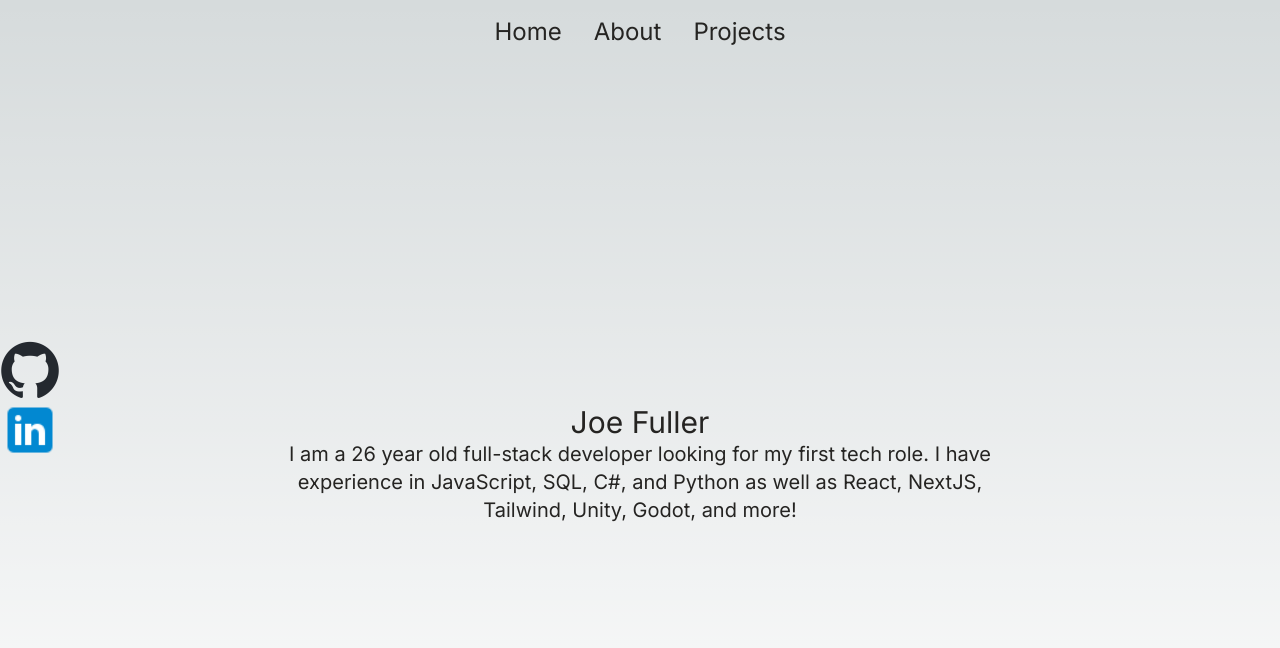
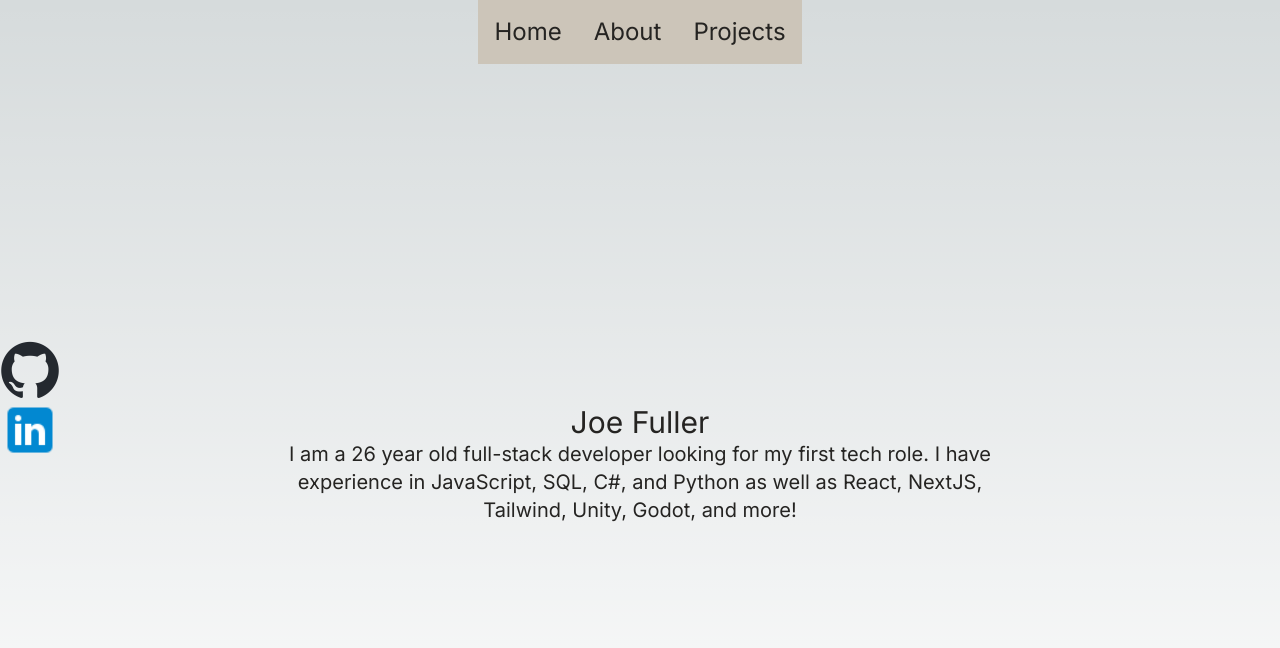
Before and after one commit to Joe-Fuller/portfolio, a Next.js app: page / in a window 1280 px wide. Shown: the top 648 px of the page. Built offline with nearby package versions, Linux system fonts and the light colour scheme.

Commit message:
update navbar

```diff
--- a/components/navBar.js
+++ b/components/navBar.js
@@ -3,13 +3,13 @@ import Link from "next/link";
 export default function NavBar() {
   return (
     <ul className="items-center justify-center space-y-8 md:flex md:space-y-0 text-2xl text-darkGrey">
-      <li className="p-4 hover:bg-indigo-300">
+      <li className="bg-lighterGrey p-4 hover:bg-lightGrey hover:text-offWhite">
         <Link href="/">Home</Link>
       </li>
-      <li className="p-4 hover:bg-indigo-300">
+      <li className="bg-lighterGrey p-4 hover:bg-lightGrey hover:text-offWhite">
         <Link href="/about">About</Link>
       </li>
-      <li className="p-4 hover:bg-indigo-300">
+      <li className="bg-lighterGrey p-4 hover:bg-lightGrey hover:text-offWhite">
         <Link href="/projects">Projects</Link>
       </li>
     </ul>
```
